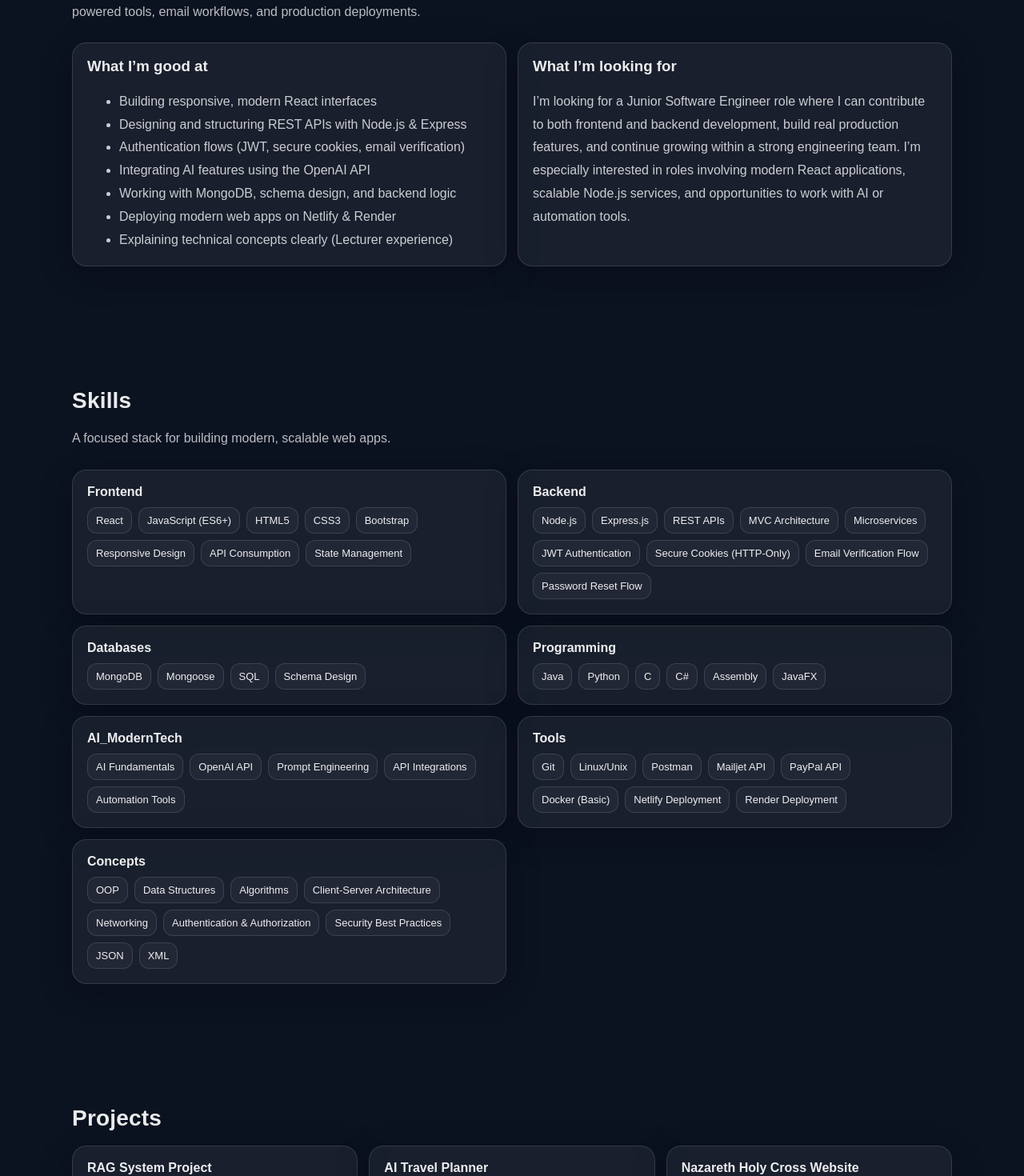
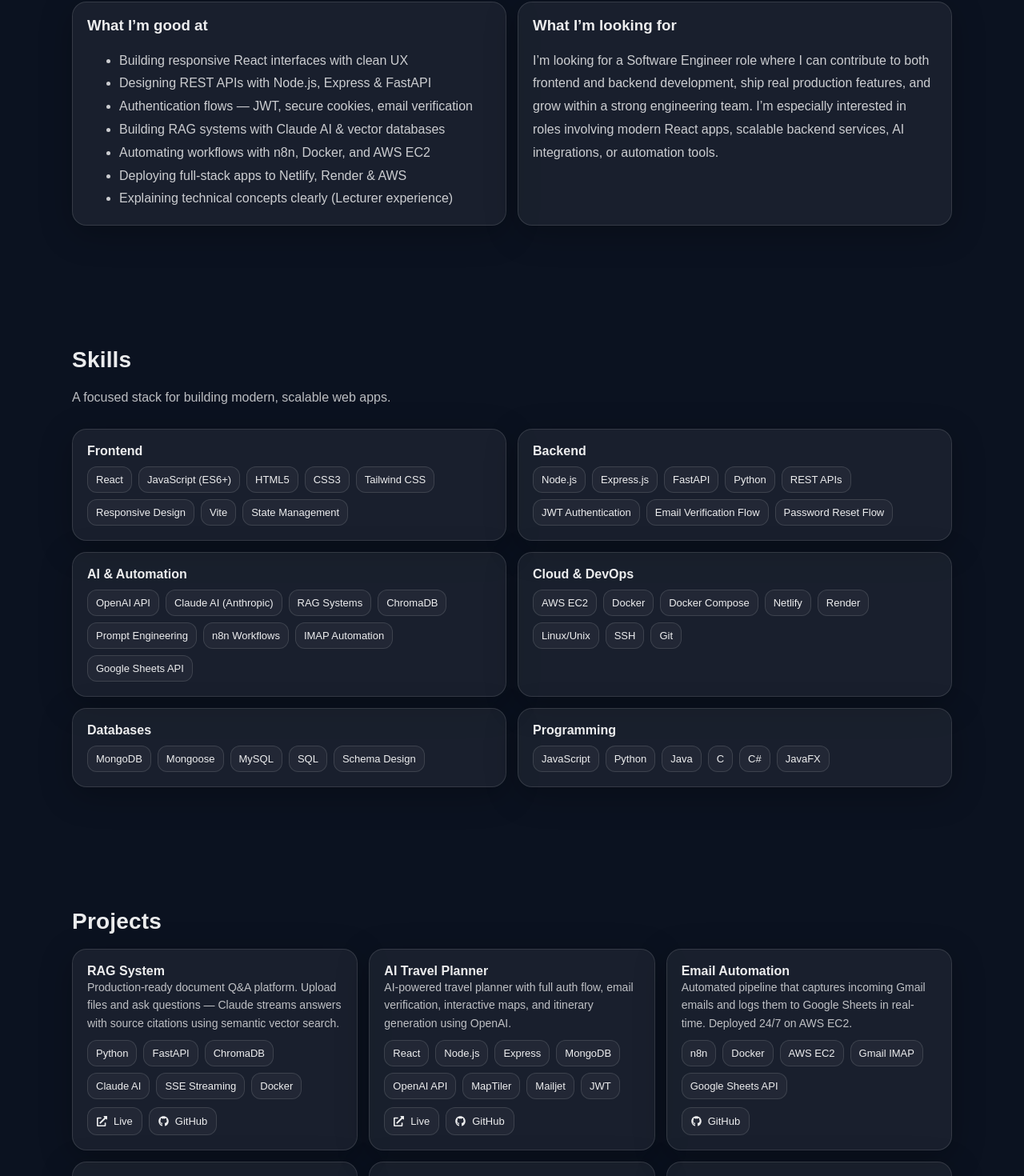
Before and after one commit to Saher-15/portfolio, a React (Vite) app: page / in a window 1280 px wide. Shown: the part 977-2447 px from the top of the page at 80% size. Built offline with nearby package versions, Linux system fonts and the light colour scheme.

Commit message:
update projects, skills, and about section

```diff
--- a/src/components/About.jsx
+++ b/src/components/About.jsx
@@ -5,12 +5,9 @@ export function About() {
         <h2 className="sectionTitle">About</h2>
 
         <p className="sectionSub">
-          Software Engineer with a B.Sc. degree in 2024 and an M.Sc. in Software Engineering
-          expected June 2026 (GPA 94), experienced in building modern, scalable web applications
-          using React, Node.js, Express, and MongoDB. I also develop Retrieval-Augmented Generation
-          (RAG) systems and AI workflows, and build automation using n8n. I enjoy turning real-world
-          ideas into clean, reliable features — from authentication and secure APIs to AI-powered tools,
-          email workflows, and production deployments.
+          Full-Stack Developer with a B.Sc. (2024) and M.Sc. in Software Engineering expected June 2026 (GPA 94).
+          I build production-ready web apps, RAG systems, and automation pipelines — from React frontends
+          and Node.js/FastAPI backends to AI integrations with Claude & OpenAI, deployed on AWS with Docker.
         </p>
 
         <div className="grid2">
@@ -18,12 +15,12 @@ export function About() {
           <div className="card">
             <h3 style={{ marginTop: 0 }}>What I’m good at</h3>
             <ul style={{ margin: 0, color: "rgba(255,255,255,0.78)", lineHeight: 1.8 }}>
-              <li>Building responsive, modern React interfaces</li>
-              <li>Designing and structuring REST APIs with Node.js & Express</li>
-              <li>Authentication flows (JWT, secure cookies, email verification)</li>
-              <li>Integrating AI features using the OpenAI API</li>
-              <li>Working with MongoDB, schema design, and backend logic</li>
-            <li>Deploying modern web apps on Netlify & Render</li>
+              <li>Building responsive React interfaces with clean UX</li>
+              <li>Designing REST APIs with Node.js, Express & FastAPI</li>
+              <li>Authentication flows — JWT, secure cookies, email verification</li>
+              <li>Building RAG systems with Claude AI & vector databases</li>
+              <li>Automating workflows with n8n, Docker, and AWS EC2</li>
+              <li>Deploying full-stack apps to Netlify, Render & AWS</li>
               <li>Explaining technical concepts clearly (Lecturer experience)</li>
             </ul>
           </div>
@@ -31,11 +28,10 @@ export function About() {
           <div className="card">
             <h3 style={{ marginTop: 0 }}>What I’m looking for</h3>
             <p style={{ margin: 0, color: "rgba(255,255,255,0.78)", lineHeight: 1.8 }}>
-              I’m looking for a Junior Software Engineer role where I can contribute
-              to both frontend and backend development, build real production features,
-              and continue growing within a strong engineering team. I’m especially
-              interested in roles involving modern React applications, scalable Node.js
-              services, and opportunities to work with AI or automation tools.
+              I’m looking for a Software Engineer role where I can contribute to both frontend
+              and backend development, ship real production features, and grow within a strong
+              engineering team. I’m especially interested in roles involving modern React apps,
+              scalable backend services, AI integrations, or automation tools.
             </p>
           </div>
 
--- a/src/components/Projects.jsx
+++ b/src/components/Projects.jsx
@@ -2,45 +2,46 @@ import { FaExternalLinkAlt, FaGithub } from "react-icons/fa";
 
 const projects = [
   {
-    title: "RAG System Project",
-    desc: "Backend-focused RAG platform with FastAPI, ChromaDB semantic embeddings, Claude for generation, and SSE streaming responses.",
-    stack: [
-      "Python",
-      "FastAPI",
-      "ChromaDB",
-      "Anthropic Claude",
-      "RAG",
-    ],
+    title: "RAG System",
+    desc: "Production-ready document Q&A platform. Upload files and ask questions — Claude streams answers with source citations using semantic vector search.",
+    stack: ["Python", "FastAPI", "ChromaDB", "Claude AI", "SSE Streaming", "Docker"],
     live: "https://rag-system-lpro.onrender.com/",
     repo: "https://github.com/Saher-15/RAG-System",
   },
   {
     title: "AI Travel Planner",
-    desc: "AI-powered travel planner with authentication, email verification, password reset, and itinerary generation using OpenAI.",
-    stack: ["React", "Node.js", "Express", "MongoDB", "OpenAI API", "Maptiler", "Mailjet", "JWT Auth"],
+    desc: "AI-powered travel planner with full auth flow, email verification, interactive maps, and itinerary generation using OpenAI.",
+    stack: ["React", "Node.js", "Express", "MongoDB", "OpenAI API", "MapTiler", "Mailjet", "JWT"],
     live: "https://travelplanner-ai.netlify.app",
-    repo: "https://github.com/Saher-15/Ai-Travel-Planner-Client",
+    repo: "https://github.com/Saher-15/ai-travel-planner",
+  },
+  {
+    title: "Email Automation",
+    desc: "Automated pipeline that captures incoming Gmail emails and logs them to Google Sheets in real-time. Deployed 24/7 on AWS EC2.",
+    stack: ["n8n", "Docker", "AWS EC2", "Gmail IMAP", "Google Sheets API"],
+    live: null,
+    repo: "https://github.com/Saher-15/email-to-sheets-automation",
   },
   {
     title: "Nazareth Holy Cross Website",
-    desc: "Responsive website with live events, donation flow, and PayPal integration.",
+    desc: "Responsive church website with live events calendar, donation flow, and PayPal integration.",
     stack: ["React", "Node.js", "PayPal API", "Responsive UI"],
     live: "https://nazarethholycross.com",
     repo: "https://github.com/saher-15",
   },
   {
     title: "Shop & Cart System",
-    desc: "Product pages, cart behavior, checkout UX improvements, and UI styling.",
+    desc: "E-commerce UI with product pages, cart state management, checkout UX, and responsive styling.",
     stack: ["React", "State Management", "CSS", "UX"],
     live: "https://siwarafashion.netlify.app",
     repo: "https://github.com/saher-15",
   },
   {
-    title: "Portfolio Website (This)",
-    desc: "One-page personal portfolio with responsive layout and easy editing.",
-    stack: ["React", "CSS", "Responsive"],
-    live: "#home",
-    repo: "https://github.com/Saher-15/portfolio",
+    title: "Bank Management System",
+    desc: "Desktop banking app with full GUI for managing accounts, loans, credits, mortgages, and transfers.",
+    stack: ["Java", "JavaFX", "MySQL", "JDBC"],
+    live: null,
+    repo: "https://github.com/Saher-15/Bank-Management",
   },
 ];
 
@@ -68,9 +69,11 @@ export function Projects() {
               </div>
 
               <div className="projectLinks">
-                <a className="miniBtn" href={p.live} target="_blank" rel="noreferrer">
-                  <FaExternalLinkAlt /> Live
-                </a>
+                {p.live && (
+                  <a className="miniBtn" href={p.live} target="_blank" rel="noreferrer">
+                    <FaExternalLinkAlt /> Live
+                  </a>
+                )}
                 <a className="miniBtn" href={p.repo} target="_blank" rel="noreferrer">
                   <FaGithub /> GitHub
                 </a>
--- a/src/components/Skills.jsx
+++ b/src/components/Skills.jsx
@@ -4,63 +4,55 @@ const skills = {
     "JavaScript (ES6+)",
     "HTML5",
     "CSS3",
-    "Bootstrap",
+    "Tailwind CSS",
     "Responsive Design",
-    "API Consumption",
+    "Vite",
     "State Management",
   ],
   Backend: [
     "Node.js",
     "Express.js",
+    "FastAPI",
+    "Python",
     "REST APIs",
-    "MVC Architecture",
-    "Microservices",
     "JWT Authentication",
-    "Secure Cookies (HTTP‑Only)",
     "Email Verification Flow",
     "Password Reset Flow",
+  ],
+  "AI & Automation": [
+    "OpenAI API",
+    "Claude AI (Anthropic)",
+    "RAG Systems",
+    "ChromaDB",
+    "Prompt Engineering",
+    "n8n Workflows",
+    "IMAP Automation",
+    "Google Sheets API",
+  ],
+  "Cloud & DevOps": [
+    "AWS EC2",
+    "Docker",
+    "Docker Compose",
+    "Netlify",
+    "Render",
+    "Linux/Unix",
+    "SSH",
+    "Git",
   ],
   Databases: [
     "MongoDB",
     "Mongoose",
+    "MySQL",
     "SQL",
     "Schema Design",
   ],
   Programming: [
+    "JavaScript",
+    "Python",
     "Java",
-    "Python",
     "C",
     "C#",
-    "Assembly",
     "JavaFX",
-  ],
-  AI_ModernTech: [
-    "AI Fundamentals",
-    "OpenAI API",
-    "Prompt Engineering",
-    "API Integrations",
-    "Automation Tools",
-  ],
-  Tools: [
-    "Git",
-    "Linux/Unix",
-    "Postman",
-    "Mailjet API",
-    "PayPal API",
-    "Docker (Basic)",
-    "Netlify Deployment",
-    "Render Deployment",
-  ],
-  Concepts: [
-    "OOP",
-    "Data Structures",
-    "Algorithms",
-    "Client-Server Architecture",
-    "Networking",
-    "Authentication & Authorization",
-    "Security Best Practices",
-    "JSON",
-    "XML",
   ],
 };
 
```
